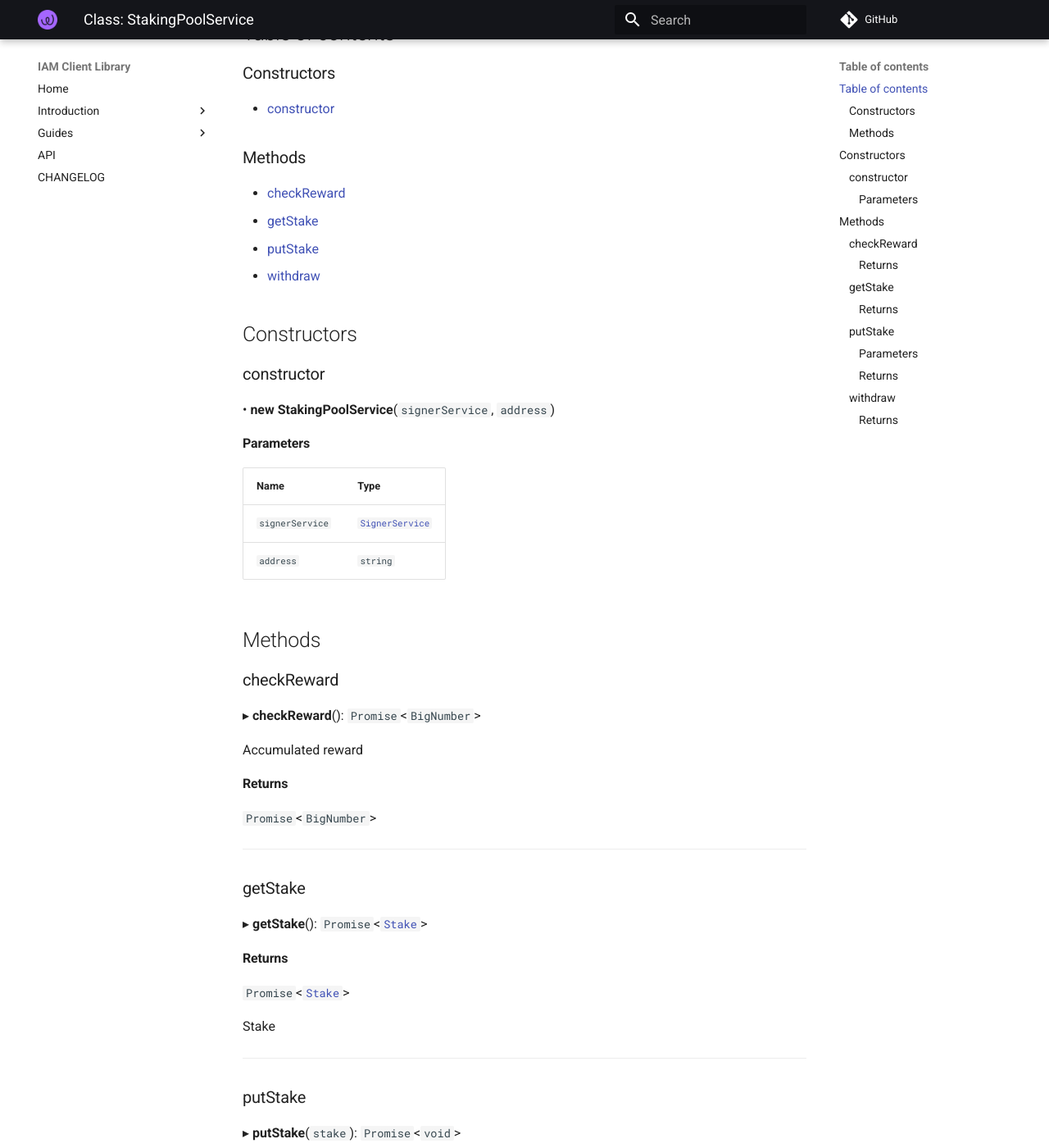
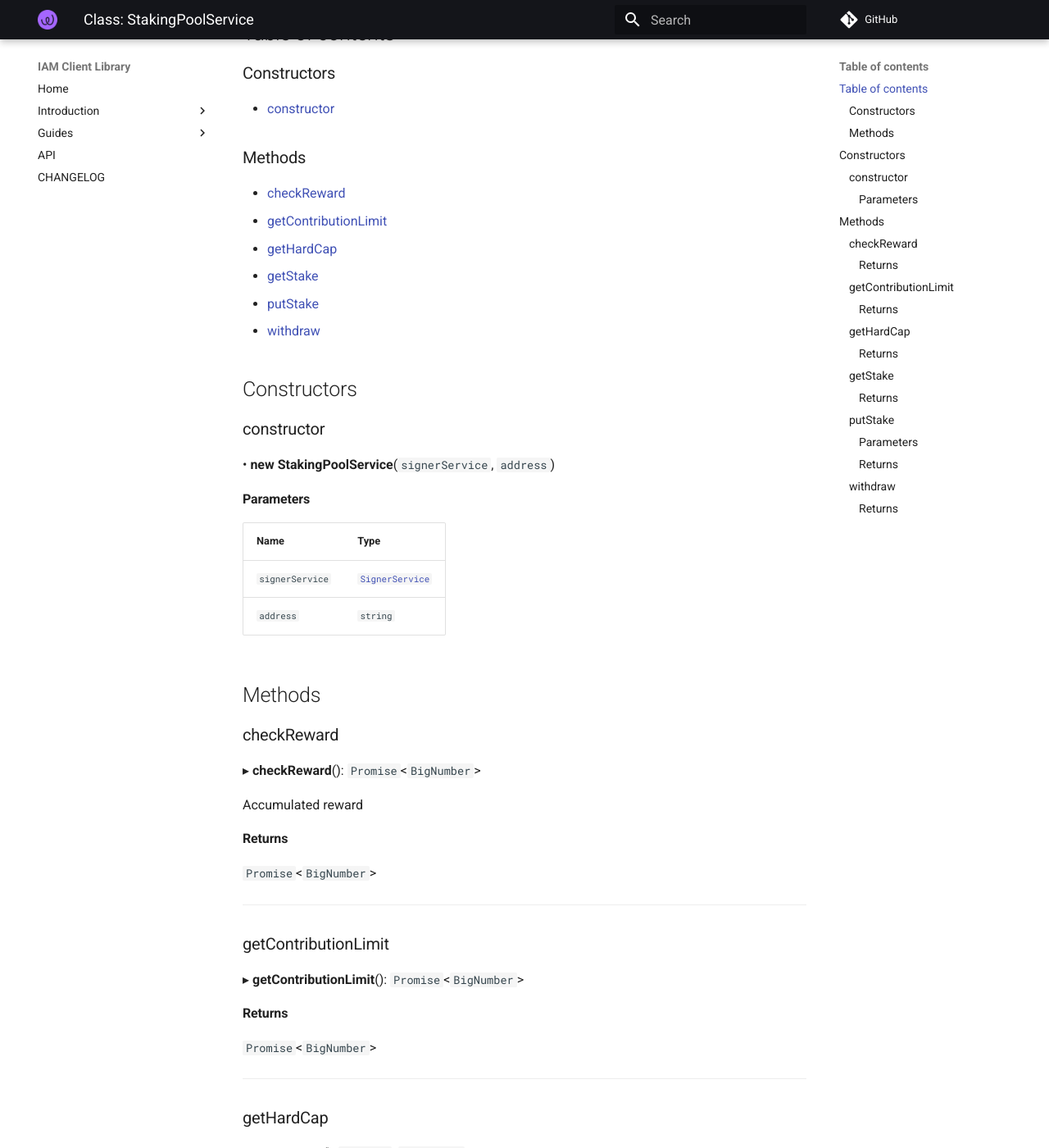
Before and after one commit to energywebfoundation/iam-client-lib, an MkDocs documentation site: the page built from docs/api/classes/modules_staking_staking_pool_service.StakingPoolService.md, in a window 1280 px wide and 1400 px high, scrolled down 264 px. Shown: the whole window at 82% size. Built offline with MkDocs 1.6.1 and Material for MkDocs 9.7.7, drawn with Linux system fonts in a browser that asks for light colours; comment, search, counter and statistics services are not loaded; some of the changed text lies outside the part shown.

Commit message:
feat: add hardcap to staking pool, improve tests

```diff
--- a/docs/api/classes/modules_staking_staking_pool_service.StakingPoolService.md
+++ b/docs/api/classes/modules_staking_staking_pool_service.StakingPoolService.md
@@ -13,6 +13,8 @@ Abstraction over staking pool smart contract
 ### Methods
 
 - [checkReward](modules_staking_staking_pool_service.StakingPoolService.md#checkreward)
+- [getContributionLimit](modules_staking_staking_pool_service.StakingPoolService.md#getcontributionlimit)
+- [getHardCap](modules_staking_staking_pool_service.StakingPoolService.md#gethardcap)
 - [getStake](modules_staking_staking_pool_service.StakingPoolService.md#getstake)
 - [putStake](modules_staking_staking_pool_service.StakingPoolService.md#putstake)
 - [withdraw](modules_staking_staking_pool_service.StakingPoolService.md#withdraw)
@@ -37,6 +39,26 @@ Abstraction over staking pool smart contract
 ▸ **checkReward**(): `Promise`<`BigNumber`\>
 
 Accumulated reward
+
+#### Returns
+
+`Promise`<`BigNumber`\>
+
+___
+
+### getContributionLimit
+
+▸ **getContributionLimit**(): `Promise`<`BigNumber`\>
+
+#### Returns
+
+`Promise`<`BigNumber`\>
+
+___
+
+### getHardCap
+
+▸ **getHardCap**(): `Promise`<`BigNumber`\>
 
 #### Returns
 
```
Also changed, not shown: 2 other files.
